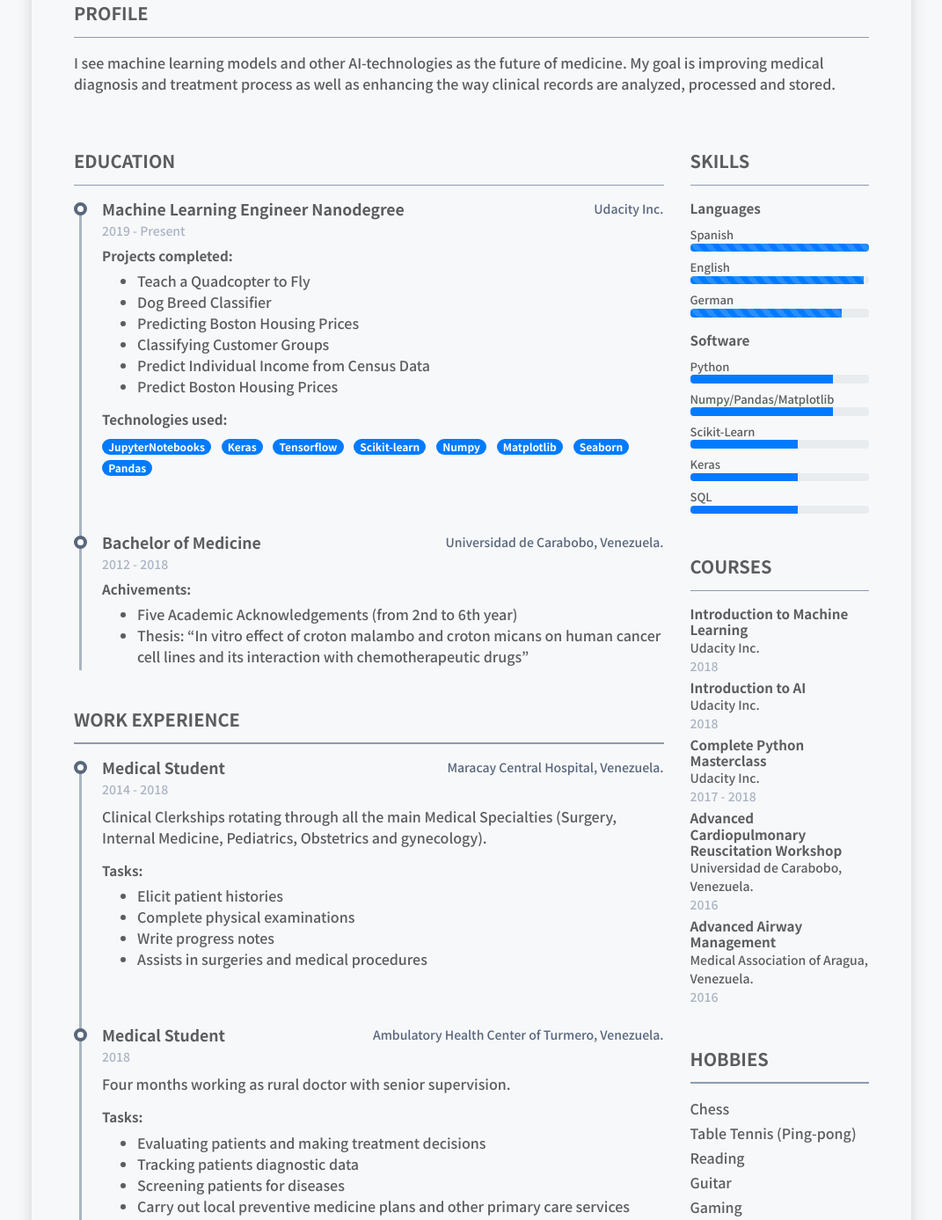
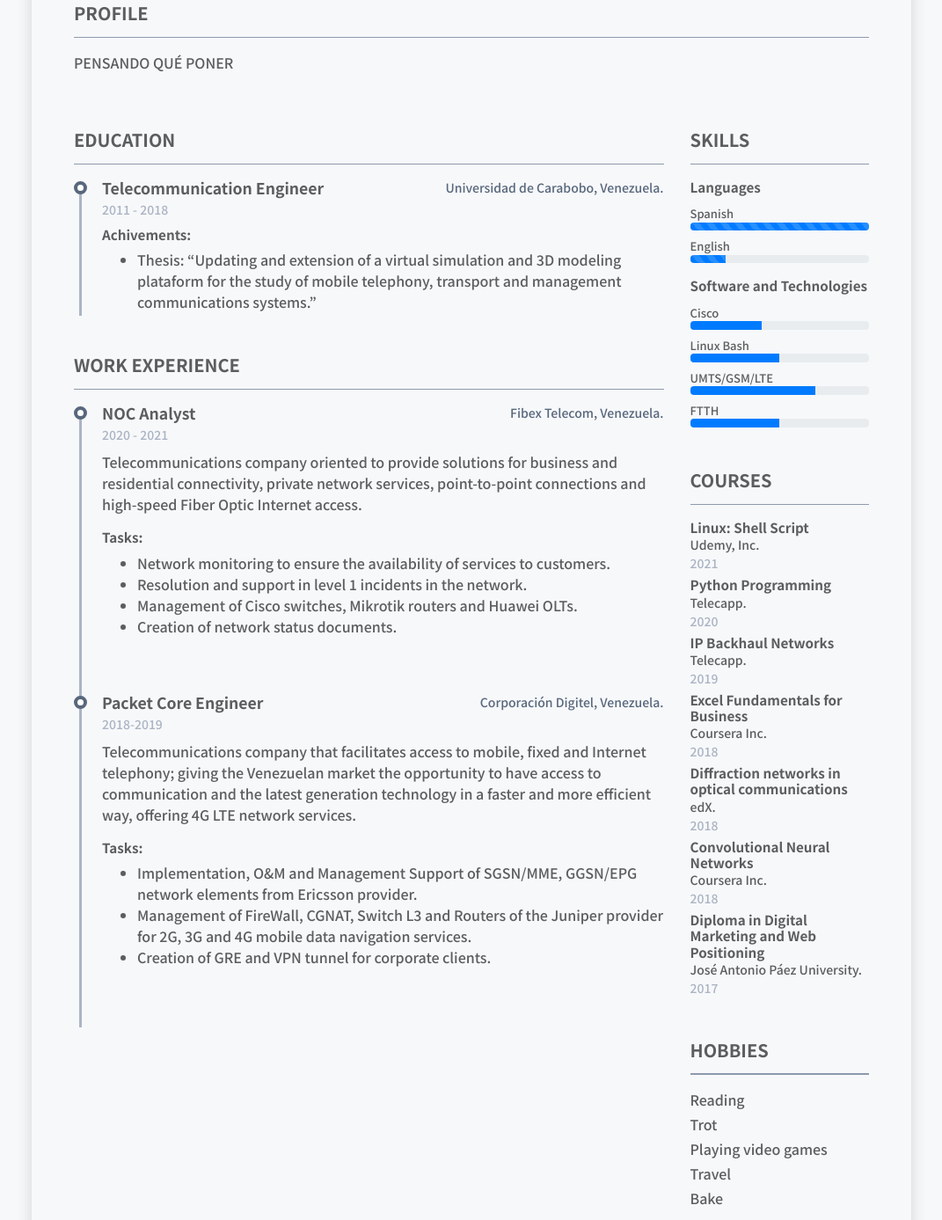
Before and after one commit to DevStephi/DevStephi.github.io, a plain HTML site: page index.html in a window 1280 px wide. Shown: the part 1161-2548 px from the top of the page at 88% size, without its empty margins (104-1175 px from the left). Drawn offline with nearby package versions, Linux system fonts and the light colour scheme; some packages are replaced by stand-ins of ours; a script that the page names is missing.

Commit message:
CV Update

```diff
--- a/index.html
+++ b/index.html
@@ -8,8 +8,9 @@
 		<meta http-equiv="X-UA-Compatible" content="ie=edge" />
 		<meta
 			name="description"
-			content="I'm a Venezuelan medical doctor based in Berlin. My goal is improving medical diagnosis and treatment process as well as enhancing
-		the way clinical records are analyzed, processed and stored."
+			content="I am a telecommunications engineer based in Almería, Spain. My goal is to work in the area of
+			mobile telephony, specifically in the core of packages to learn and improve services in
+			different technologies."
 		/>
 		<meta name="theme-color" content="#5b5d5f" />
 		<!-- Favicon -->
@@ -30,7 +31,7 @@
 		<!-- Custom CSS -->
 		<link rel="stylesheet" href="assets/stylesheets/styles.css" />
 		<!-- Page title -->
-		<title>Stephanie Álvarez</title>
+		<title>Stephanie Alvarez</title>
 	</head>
 	<body data-spy="scroll" data-target="#main-navbar">
 		<!-- Header section -->
@@ -42,7 +43,7 @@
 					<div class="navbar-brand">
 						<a
 							aria-label="Check my Twitter account"
-							href="https://twitter.com/SamyRodrguez"
+							href="https://twitter.com/DevStephi"
 							target="_blank"
 							rel="noopener noreferrer"
 						>
@@ -55,7 +56,7 @@
 						</a>
 						<a
 							aria-label="Check my LinkedIn account"
-							href="https://www.linkedin.com/in/samrodriguezlopez/"
+							href="https://www.linkedin.com/in/stephaniealvarezrivas/"
 							target="_blank"
 							rel="noopener noreferrer"
 						>
@@ -68,7 +69,7 @@
 						</a>
 						<a
 							aria-label="Check my GitHub account"
-							href="https://github.com/Sam1320"
+							href="https://github.com/DevStephi"
 							target="_blank"
 							rel="noopener noreferrer"
 						>
@@ -81,7 +82,7 @@
 						</a>
 						<a
 							aria-label="Send me an email"
-							href="mailto:sarl132040@gmail.com"
+							href="mailto:stephaniecalvarezr@gmail.com"
 							target="_blank"
 							rel="noopener noreferrer"
 						>
@@ -124,13 +125,13 @@
 			<!-- The id "showcase" is used by the scrollspy to target the scroll when clicked in the navbar -->
 			<section id="showcase" class="jumbotron">
 				<!-- Main title of the page -->
-				<h1 class="display-3">Stephanie Álvarez</h1>
+				<h1 class="display-3">Stephanie Alvarez</h1>
 				<div class="d-block">
 					<!-- This id "typed-strings" is used by the Typed.js library -->
 					<!-- Typed.js takes the text inside every <span> tag for animation -->
 					<div id="typed-strings">
-						<span>I am a <strong>Medical Doctor</strong></span>
-						<span>Focused on <em>Machine Learning</em></span>
+						<span>I am a <strong>Telecommunications Engineer</strong></span>
+						<span>Focused on <em>Mobile Telephony</em></span>
 					</div>
 					<span id="typed"></span>
 				</div>
@@ -160,8 +161,8 @@
 						<img src="assets/images/avatar.jpg" alt="A front picture of Stephanie Álvarez" />
 						<div class="personal information">
 							<div class="primary-info">
-								<h3>Stephanie Álvarez</h3>
-								<h4 class="lead mb-3">Ingeniero de Telecomunicaciones</h4>
+								<h3>Stephanie Alvarez</h3>
+								<h4 class="lead mb-3">Telecommunication engineer</h4>
 								<!-- Main contact information -->
 								<ul class="list-unstyled pt-3">
 									<li class="mb-2">
@@ -171,14 +172,6 @@
 											/>
 										</svg>
 										<span class="pl-2">Almería, España</span>
-									</li>
-									<li>
-										<svg class="mr-2" xmlns="http://www.w3.org/2000/svg" viewBox="0 0 320 512">
-											<path
-												d="M272 0H48C21.5 0 0 21.5 0 48v416c0 26.5 21.5 48 48 48h224c26.5 0 48-21.5 48-48V48c0-26.5-21.5-48-48-48zM160 480c-17.7 0-32-14.3-32-32s14.3-32 32-32 32 14.3 32 32-14.3 32-32 32zm112-108c0 6.6-5.4 12-12 12H60c-6.6 0-12-5.4-12-12V60c0-6.6 5.4-12 12-12h200c6.6 0 12 5.4 12 12v312z"
-											/>
-										</svg>
-										<span class="pl-2">+49 (176) 295-30361</span>
 									</li>
 								</ul>
 							</div>
@@ -192,9 +185,7 @@
 						<section class="summary">
 							<h2 class="title">Profile</h2>
 							<p>
-								I see machine learning models and other AI-technologies as the future of medicine.
-								My goal is improving medical diagnosis and treatment process as well as enhancing
-								the way clinical records are analyzed, processed and stored.
+								PENSANDO QUÉ PONER
 							</p>
 						</section>
 
@@ -210,68 +201,13 @@
 									<!-- Contains the timeline vertical line to the left (CSS) -->
 									<div class="timeline">
 										<!-- Each article represents a study entry. Contains the timeline bullet to the left (CSS) -->
-										<article class="item pb-5">
-											<div class="header">
-												<div class="d-flex flex-column flex-md-row">
-													<h3 class="item-title">Machine Learning Engineer Nanodegree</h3>
-													<div class="institution">Udacity Inc.</div>
-												</div>
-												<div class="time">2019 - Present</div>
-											</div>
-
-											<div class="body">
-												<!-- TODO: fix this description -->
-												<!-- <p>Build convolutional networks for image recognition, recurrent networks for sequence generation, learn cutting-edge deep reinforcement learning algorithms—from Deep Q-Networks (DQN) to Deep Deterministic Policy Gradients (DDPG).
-
-															Advanced machine learning techniques and algorithms and how to package and deploy your models to a production environment. Gain practical experience using Amazon SageMaker to deploy trained models to a web application and evaluate the performance of your models. A/B test models and learn how to update the models as you gather more data, an important skill in industry.</p> -->
-												<h4 class="item-title">Projects completed:</h4>
-												<ul>
-													<li>Teach a Quadcopter to Fly</li>
-													<li>Dog Breed Classifier</li>
-													<li>Predicting Boston Housing Prices</li>
-													<li>Classifying Customer Groups</li>
-													<li>Predict Individual Income from Census Data</li>
-													<li>Predict Boston Housing Prices</li>
-												</ul>
-												<h4 class="item-title">Technologies used:</h4>
-												<ul class="list-inline">
-													<li class="list-inline-item"
-														><span class="badge badge-primary badge-pill"
-															>JupyterNotebooks</span
-														></li
-													>
-													<li class="list-inline-item"
-														><span class="badge badge-primary badge-pill">Keras</span></li
-													>
-													<li class="list-inline-item"
-														><span class="badge badge-primary badge-pill">Tensorflow</span></li
-													>
-													<li class="list-inline-item"
-														><span class="badge badge-primary badge-pill">Scikit-learn</span></li
-													>
-													<li class="list-inline-item"
-														><span class="badge badge-primary badge-pill">Numpy</span></li
-													>
-													<li class="list-inline-item"
-														><span class="badge badge-primary badge-pill">Matplotlib</span></li
-													>
-													<li class="list-inline-item"
-														><span class="badge badge-primary badge-pill">Seaborn</span></li
-													>
-													<li class="list-inline-item"
-														><span class="badge badge-primary badge-pill">Pandas</span></li
-													>
-												</ul>
-											</div>
-										</article>
-
 										<article class="item">
 											<div class="header">
 												<div class="d-flex flex-column flex-md-row">
-													<h3 class="item-title">Bachelor of Medicine</h3>
+													<h3 class="item-title">Telecommunication Engineer</h3>
 													<div class="institution">Universidad de Carabobo, Venezuela.</div>
 												</div>
-												<div class="time">2012 - 2018</div>
+												<div class="time">2011 - 2018</div>
 											</div>
 
 											<div class="body">
@@ -279,11 +215,12 @@
 												<!--<p>Lorem ipsum dolor sit amet, consectetur adipisicing elit. Dolore, aperiam quas voluptatibus delectus necessitatibus cum dolores a, maiores beatae ipsam provident odio voluptas nesciunt sequi! Ratione quisquam iusto mollitia explicabo?</p> -->
 												<h4 class="item-title">Achivements:</h4>
 												<ul>
-													<li>Five Academic Acknowledgements (from 2nd to 6th year)</li>
 													<li
-														>Thesis: “In vitro effect of croton malambo and croton micans on human
-														cancer cell lines and its interaction with chemotherapeutic drugs”</li
-													>
+														>Thesis: “Updating and extension of a virtual simulation and 3D modeling
+														plataform for the study of mobile telephony, transport and management communications
+														systems.”
+													</li
+>
 												</ul>
 											</div>
 										</article>
@@ -299,23 +236,23 @@
 										<article class="item pb-5">
 											<div class="header">
 												<div class="d-flex flex-column flex-md-row">
-													<h3 class="item-title">Medical Student</h3>
-													<div class="institution">Maracay Central Hospital, Venezuela.</div>
+													<h3 class="item-title">NOC Analyst</h3>
+													<div class="institution">Fibex Telecom, Venezuela.</div>
 												</div>
-												<div class="time">2014 - 2018</div>
+												<div class="time">2020 - 2021</div>
 											</div>
 
 											<div class="body">
 												<p>
-													Clinical Clerkships rotating through all the main Medical Specialties
-													(Surgery, Internal Medicine, Pediatrics, Obstetrics and gynecology).
+													Telecommunications company oriented to provide solutions for business and residential connectivity,
+													private network services, point-to-point connections and high-speed Fiber Optic Internet access.
 												</p>
 												<h4 class="item-title">Tasks:</h4>
 												<ul>
-													<li>Elicit patient histories</li>
-													<li>Complete physical examinations</li>
-													<li>Write progress notes</li>
-													<li>Assists in surgeries and medical procedures</li>
+													<li>Network monitoring to ensure the availability of services to customers.</li>
+													<li>Resolution and support in level 1 incidents in the network.</li>
+													<li>Management of Cisco switches, Mikrotik routers and Huawei OLTs.</li>
+													<li>Creation of network status documents.</li>
 												</ul>
 											</div>
 										</article>
@@ -323,53 +260,25 @@
 										<article class="item pb-5">
 											<div class="header">
 												<div class="d-flex flex-column flex-md-row">
-													<h3 class="item-title">Medical Student</h3>
+													<h3 class="item-title">Packet Core Engineer</h3>
 													<div class="institution"
-														>Ambulatory Health Center of Turmero, Venezuela.</div
+														>Corporación Digitel, Venezuela.</div
 													>
 												</div>
-												<div class="time">2018</div>
+												<div class="time">2018-2019</div>
 											</div>
 
 											<div class="body">
 												<p>
-													Four months working as rural doctor with senior supervision.
+													Telecommunications company that facilitates access to mobile, fixed and Internet telephony; giving the Venezuelan
+													market the opportunity to have access to communication and the latest generation technology in a faster and more
+													efficient way, offering 4G LTE network services.
 												</p>
 												<h4 class="item-title">Tasks:</h4>
 												<ul>
-													<li>Evaluating patients and making treatment decisions</li>
-													<li>Tracking patients diagnostic data</li>
-													<li>Screening patients for diseases</li>
-													<li
-														>Carry out local preventive medicine plans and other primary care
-														services</li
-													>
-												</ul>
-											</div>
-										</article>
-
-										<article class="item">
-											<div class="header">
-												<div class="d-flex flex-column flex-md-row">
-													<h3 class="item-title">Thesis Student</h3>
-													<div class="institution"
-														>Venezuelan Institute for Scientific Research.</div
-													>
-												</div>
-												<div class="time">2015 - 2017</div>
-											</div>
-
-											<div class="body">
-												<p
-													>Experimental Medicine Center - Laboratory of Cellular and Molecular
-													Pathology.</p
-												>
-												<h4 class="item-title">Tasks:</h4>
-												<ul>
-													<li>Management of cell cultures</li>
-													<li>In-vitro citotoxicity assays</li>
-													<li>Analysis of results</li>
-													<li>Weekly discussions of current scientific topics in the area</li>
+													<li>Implementation, O&M and Management Support of SGSN/MME, GGSN/EPG network elements from Ericsson provider.</li>
+													<li>Management of FireWall, CGNAT, Switch L3 and Routers of the Juniper provider for 2G, 3G and 4G mobile data navigation services.</li>
+													<li>Creation of GRE and VPN tunnel for corporate clients.</li>
 												</ul>
 											</div>
 										</article>
@@ -407,21 +316,8 @@
 														<div
 															class="progress-bar progress-bar-striped progress-bar-animated"
 															role="progressbar"
-															style="width: 97%"
-															aria-valuenow="97"
-															aria-valuemin="0"
-															aria-valuemax="100"
-														></div>
-													</div>
-												</li>
-												<li>
-													<p class="name">German</p>
-													<div class="progress skill-progress">
-														<div
-															class="progress-bar progress-bar-striped progress-bar-animated"
-															role="progressbar"
-															style="width: 85%"
-															aria-valuenow="85"
+															style="width: 20%"
+															aria-valuenow="20"
 															aria-valuemin="0"
 															aria-valuemax="100"
 														></div>
@@ -430,68 +326,55 @@
 											</ul>
 										</div>
 										<div class="item">
-											<h4 class="item-title">Software</h4>
+											<h4 class="item-title">Software and Technologies</h4>
 											<ul class="list-unstyled mb-4">
 												<li>
-													<p class="name">Python</p>
+													<p class="name">Cisco</p>
 													<div class="progress skill-progress">
 														<div
 															class="progress-bar"
 															role="progressbar"
-															style="width: 80%"
-															aria-valuenow="80"
+															style="width: 40%"
+															aria-valuenow="40"
 															aria-valuemin="0"
 															aria-valuemax="100"
 														></div>
 													</div>
 												</li>
 												<li>
-													<p class="name">Numpy/Pandas/Matplotlib</p>
+													<p class="name">Linux Bash</p>
 													<div class="progress skill-progress">
 														<div
 															class="progress-bar"
 															role="progressbar"
-															style="width: 80%"
-															aria-valuenow="80"
+															style="width: 50%"
+															aria-valuenow="50"
 															aria-valuemin="0"
 															aria-valuemax="100"
 														></div>
 													</div>
 												</li>
 												<li>
-													<p class="name">Scikit-Learn</p>
+													<p class="name">UMTS/GSM/LTE</p>
 													<div class="progress skill-progress">
 														<div
 															class="progress-bar"
 															role="progressbar"
-															style="width: 60%"
-															aria-valuenow="60"
+															style="width: 70%"
+															aria-valuenow="70"
 															aria-valuemin="0"
 															aria-valuemax="100"
 														></div>
 													</div>
 												</li>
 												<li>
-													<p class="name">Keras</p>
+													<p class="name">FTTH</p>
 													<div class="progress skill-progress">
 														<div
 															class="progress-bar"
 															role="progressbar"
-															style="width: 60%"
-															aria-valuenow="60"
-															aria-valuemin="0"
-															aria-valuemax="100"
-														></div>
-													</div>
-												</li>
-												<li>
-													<p class="name">SQL</p>
-													<div class="progress skill-progress">
-														<div
-															class="progress-bar"
-															role="progressbar"
-															style="width: 60%"
-															aria-valuenow="60"
+															style="width: 50%"
+															aria-valuenow="50"
 															aria-valuemin="0"
 															aria-valuemax="100"
 														></div>
@@ -507,29 +390,39 @@
 									<h2 class="title">Courses</h2>
 									<div class="body">
 										<div class="item">
-											<h3 class="item-title">Introduction to Machine Learning</h3>
-											<p class="institution">Udacity Inc.</p>
+											<h3 class="item-title">Linux: Shell Script</h3>
+											<p class="institution">Udemy, Inc.</p>
+											<p class="time">2021</p>
+										</div>
+										<div class="item">
+											<h3 class="item-title">Python Programming</h3>
+											<p class="institution">Telecapp.</p>
+											<p class="time">2020</p>
+										</div>
+										<div class="item">
+											<h3 class="item-title">IP Backhaul Networks</h3>
+											<p class="institution">Telecapp.</p>
+											<p class="time">2019</p>
+										</div>
+										<div class="item">
+											<h3 class="item-title">Excel Fundamentals for Business</h3>
+											<p class="institution">Coursera Inc.</p>
 											<p class="time">2018</p>
 										</div>
 										<div class="item">
-											<h3 class="item-title">Introduction to AI</h3>
-											<p class="institution">Udacity Inc.</p>
+											<h3 class="item-title">Diffraction networks in optical communications</h3>
+											<p class="institution">edX.</p>
 											<p class="time">2018</p>
 										</div>
 										<div class="item">
-											<h3 class="item-title">Complete Python Masterclass</h3>
-											<p class="institution">Udacity Inc.</p>
-											<p class="time">2017 - 2018</p>
+											<h3 class="item-title">Convolutional Neural Networks</h3>
+											<p class="institution">Coursera Inc.</p>
+											<p class="time">2018</p>
 										</div>
 										<div class="item">
-											<h3 class="item-title">Advanced Cardiopulmonary Reuscitation Workshop</h3>
-											<p class="institution">Universidad de Carabobo, Venezuela.</p>
-											<p class="time">2016</p>
-										</div>
-										<div class="item">
-											<h3 class="item-title">Advanced Airway Management</h3>
-											<p class="institution">Medical Association of Aragua, Venezuela.</p>
-											<p class="time">2016</p>
+											<h3 class="item-title">Diploma in Digital Marketing and Web Positioning</h3>
+											<p class="institution">José Antonio Páez University.</p>
+											<p class="time">2017</p>
 										</div>
 									</div>
 								</section>
@@ -540,11 +433,11 @@
 									<div class="body">
 										<div class="item">
 											<ul class="list-unstyled">
-												<li>Chess</li>
-												<li>Table Tennis (Ping-pong)</li>
 												<li>Reading</li>
-												<li>Guitar</li>
-												<li>Gaming</li>
+												<li>Trot</li>
+												<li>Playing video games</li>
+												<li>Travel</li>
+												<li>Bake</li>
 											</ul>
 										</div>
 									</div>
@@ -567,7 +460,7 @@
 			<div class="social">
 				<a
 					aria-label="Check my Twitter account"
-					href="https://twitter.com/SamyRodrguez"
+					href="https://twitter.com/DevStephi"
 					target="_blank"
 					rel="noopener noreferrer"
 				>
@@ -579,21 +472,8 @@
 					</svg>
 				</a>
 				<a
-					aria-label="Check my Facebook account"
-					href="https://www.facebook.com/profile.php?id=668912495"
-					target="_blank"
-					rel="noopener noreferrer"
-				>
-					<!-- Facebook icon -->
-					<svg xmlns="http://www.w3.org/2000/svg" viewBox="0 0 448 512">
-						<path
-							d="M400 32H48A48 48 0 0 0 0 80v352a48 48 0 0 0 48 48h137.25V327.69h-63V256h63v-54.64c0-62.15 37-96.48 93.67-96.48 27.14 0 55.52 4.84 55.52 4.84v61h-31.27c-30.81 0-40.42 19.12-40.42 38.73V256h68.78l-11 71.69h-57.78V480H400a48 48 0 0 0 48-48V80a48 48 0 0 0-48-48z"
-						/>
-					</svg>
-				</a>
-				<a
 					aria-label="Check my LinkedIn account"
-					href="https://www.linkedin.com/in/samrodriguezlopez/"
+					href="https://www.linkedin.com/in/stephaniealvarezrivas/"
 					target="_blank"
 					rel="noopener noreferrer"
 				>
@@ -606,7 +486,7 @@
 				</a>
 				<a
 					aria-label="Check my GitHub account"
-					href="https://github.com/Sam1320"
+					href="https://github.com/DevStephi"
 					target="_blank"
 					rel="noopener noreferrer"
 				>
@@ -619,7 +499,7 @@
 				</a>
 				<a
 					aria-label="Send me an email"
-					href="mailto:sarl132040@gmail.com"
+					href="mailto:stephaniecalvarezr@gmail.com"
 					target="_blank"
 					rel="noopener noreferrer"
 				>
@@ -631,7 +511,7 @@
 					</svg>
 				</a>
 			</div>
-			<small>Copyright 2019 &copy; Samuel Rodríguez</small>
+			<small>Copyright 2021 &copy; Stephanie Alvarez</small>
 		</footer>
 
 		<!-- Bootstrap Javascript -->
```
